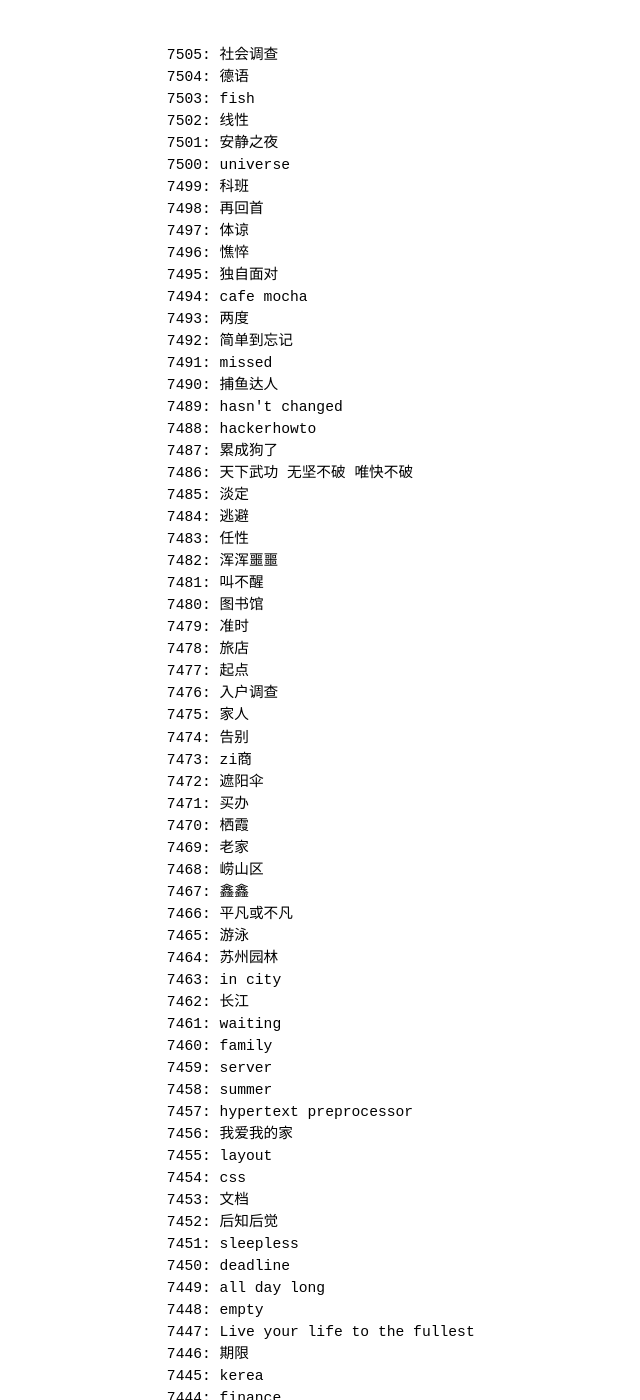
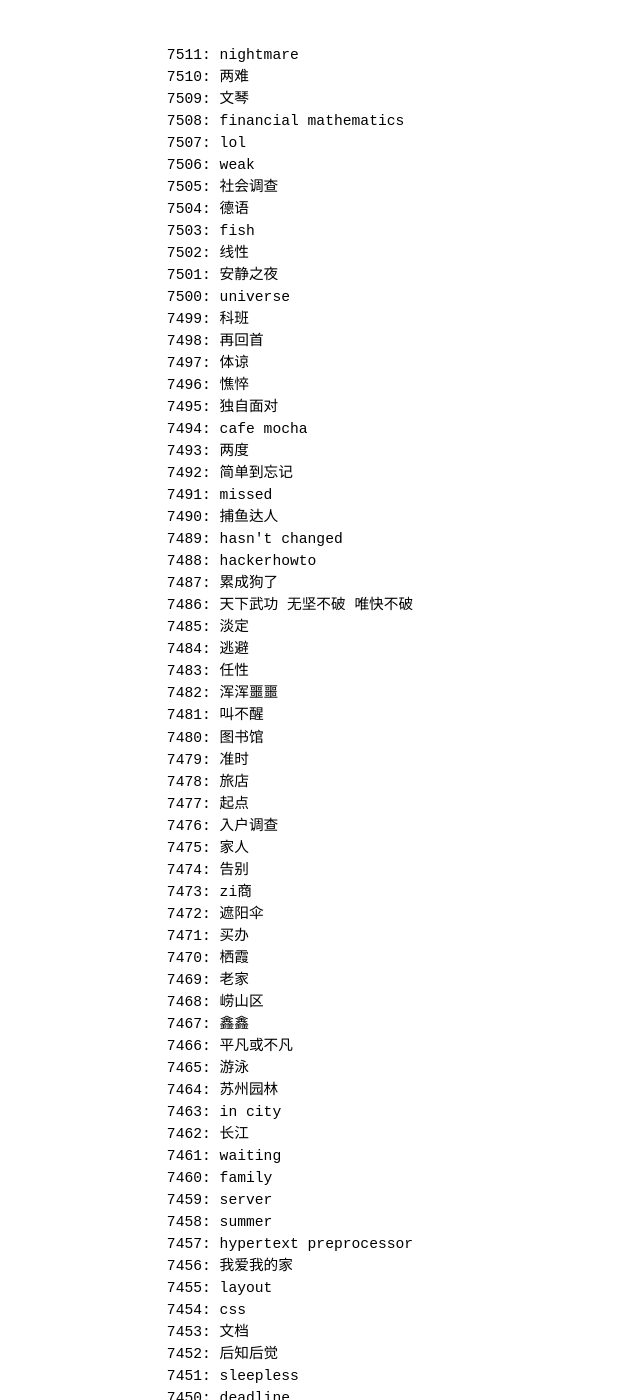
Before and after one commit to betamint/blog, a Jekyll site: the page built from daily-words.html, in a window 1280 px wide and 1400 px high. Shown: the whole window, without its empty margins (165-805 px from the left). Built offline with Jekyll 4.4.1, drawn with Linux system fonts in a browser that asks for light colours; some of the changed text lies outside the part shown.

Commit message:
7405-7511

```diff
--- a/daily-words.html
+++ b/daily-words.html
@@ -2,6 +2,12 @@
 layout: default
 ---
 <pre>
+7511: nightmare
+7510: 两难
+7509: 文琴
+7508: financial mathematics
+7507: lol
+7506: weak
 7505: 社会调查
 7504: 德语
 7503: fish
```
